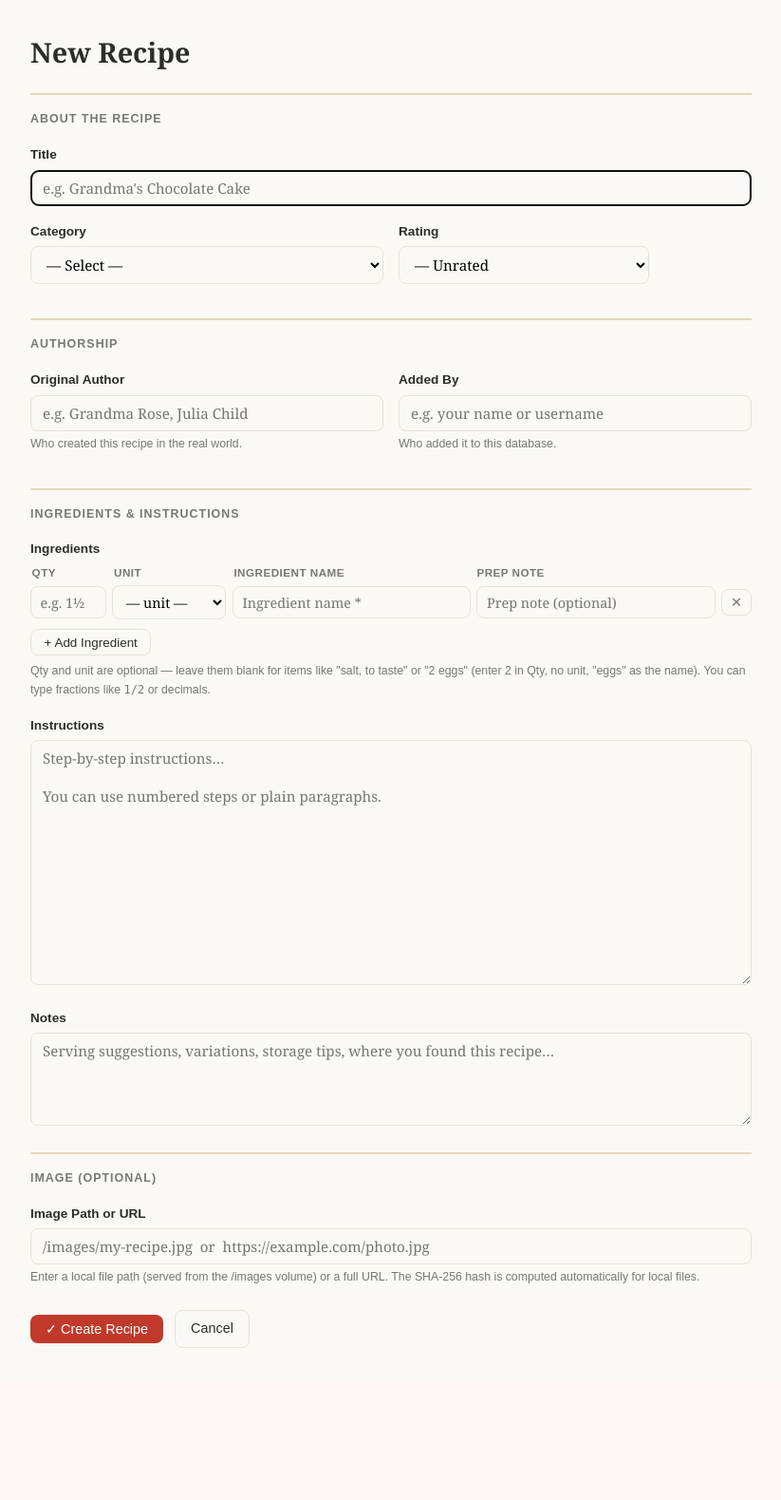
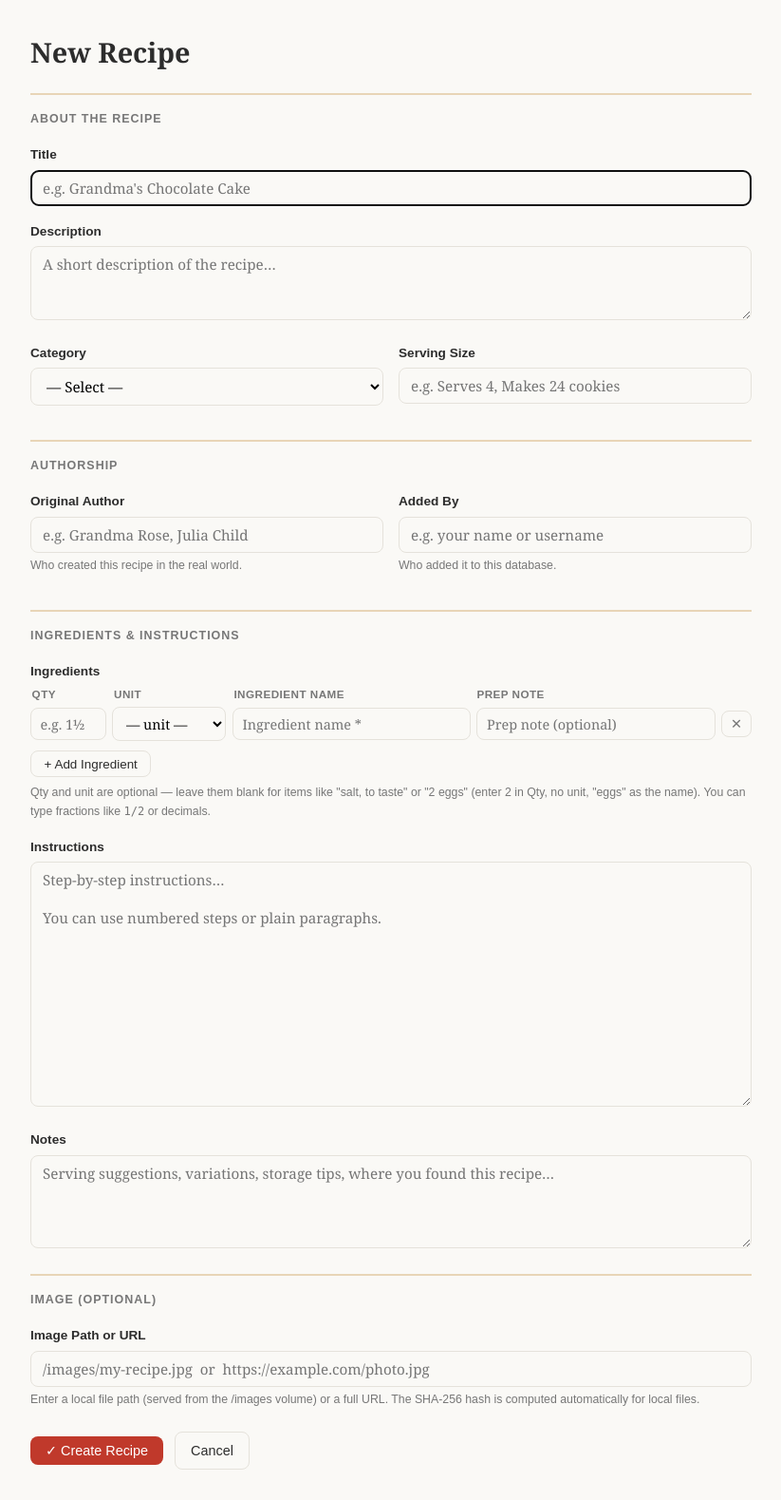
Before and after one commit to calboy1234/therecipes, a Flask app: page /recipes/new in a window 1280 px wide. Shown: the part 43-1622 px from the top of the page at 95% size, without its empty margins (32-855 px from the left). Before the commit the page ends 1462 px from the top, so only its background shows below. Run offline with Flask 3, Linux system fonts and the light colour scheme.

Commit message:
Remove rating system and modified database manage.py — Removed SCHEMA_VERSION, the migrate command entirely, the schema_version table, and the idx_recipes_rating index. Added description and serving_size columns to CREATE TABLE. Cleaned up status to remove the rated/rating stats. app.py — Removed _parse_rating() function, rating from both the INSERT and UPDATE queries, and the "rating" sort option. Added description and serving_size to both queries. recipes.html — Removed the stars() macro, the {% set rating %} tag on each card, the star display block, and the "Highest rated" sort option. recipe_form.html — Removed the rating <select> field and #rating-stars CSS/JS. Added a description textarea below the title, and replaced the rating slot in the two-column grid with a serving_size text input. recipe_view.html — Removed all rating pill CSS and the rating display block. Added serving_size to the meta row (with a 🍽 icon) and a description paragraph that shows below the meta when present.

```diff
--- a/app.py
+++ b/app.py
@@ -47,14 +47,6 @@ def close_db(exc=None):
     if db is not None:
         db.close()
 
-
-def _parse_rating(value) -> int:
-    """Clamp to -1 (unrated) or 0–10."""
-    try:
-        r = int(value)
-        return max(-1, min(10, r))
-    except (TypeError, ValueError):
-        return -1
 
 
 def _normalize_name(raw: str) -> str:
@@ -117,7 +109,6 @@ def recipe_list():
     where = ("WHERE " + " AND ".join(conditions)) if conditions else ""
 
     order = {
-        "rating": "r.rating DESC, r.created_at DESC",
         "title":  "r.title ASC",
         "newest": "r.created_at DESC",
     }.get(sort, "r.created_at DESC")
@@ -158,8 +149,7 @@ def recipe_view(recipe_id):
 @app.route("/recipes/new", methods=["GET", "POST"])
 def recipe_new():
     if request.method == "POST":
-        db     = get_db()
-        rating = _parse_rating(request.form.get("rating", "-1"))
+        db         = get_db()
         image_path = request.form.get("image_path", "").strip() or None
 
         raw_author    = request.form.get("original_author",  "").strip() or None
@@ -174,18 +164,19 @@ def recipe_new():
 
         cur = db.execute("""
             INSERT INTO recipes
-                (title, original_author, recipe_submitter, ingredients, instructions,
-                 notes, dish_category, rating, image_path, image_hash, is_deleted)
-            VALUES (?, ?, ?, ?, ?, ?, ?, ?, ?, ?, 0)
+                (title, original_author, recipe_submitter, description, serving_size,
+                 ingredients, instructions, notes, dish_category, image_path, image_hash, is_deleted)
+            VALUES (?, ?, ?, ?, ?, ?, ?, ?, ?, ?, ?, 0)
         """, (
-            request.form.get("title", "").strip() or None,
+            request.form.get("title",        "").strip() or None,
             author,
             submitter,
-            request.form.get("ingredients", "").strip() or None,
+            request.form.get("description",  "").strip() or None,
+            request.form.get("serving_size", "").strip() or None,
+            request.form.get("ingredients",  "").strip() or None,
             request.form.get("instructions", "").strip() or None,
-            request.form.get("notes", "").strip() or None,
-            request.form.get("dish_category", "").strip() or None,
-            rating,
+            request.form.get("notes",        "").strip() or None,
+            request.form.get("dish_category","").strip() or None,
             image_path,
             image_hash,
         ))
@@ -207,7 +198,6 @@ def recipe_edit(recipe_id):
         abort(404)
 
     if request.method == "POST":
-        rating     = _parse_rating(request.form.get("rating", "-1"))
         image_path = request.form.get("image_path", "").strip() or None
 
         raw_author    = request.form.get("original_author",  "").strip() or None
@@ -226,18 +216,20 @@ def recipe_edit(recipe_id):
         db.execute("""
             UPDATE recipes
             SET title=?, original_author=?, recipe_submitter=?,
+                description=?, serving_size=?,
                 ingredients=?, instructions=?, notes=?,
-                dish_category=?, rating=?, image_path=?, image_hash=?
+                dish_category=?, image_path=?, image_hash=?
             WHERE id=?
         """, (
-            request.form.get("title", "").strip() or None,
+            request.form.get("title",        "").strip() or None,
             author,
             submitter,
-            request.form.get("ingredients", "").strip() or None,
+            request.form.get("description",  "").strip() or None,
+            request.form.get("serving_size", "").strip() or None,
+            request.form.get("ingredients",  "").strip() or None,
             request.form.get("instructions", "").strip() or None,
-            request.form.get("notes", "").strip() or None,
-            request.form.get("dish_category", "").strip() or None,
-            rating,
+            request.form.get("notes",        "").strip() or None,
+            request.form.get("dish_category","").strip() or None,
             image_path,
             image_hash,
             recipe_id,
--- a/templates/recipe_form.html
+++ b/templates/recipe_form.html
@@ -4,14 +4,6 @@
 
 {% block content %}
 <style>
-  /* ── Live star preview ── */
-  #rating-stars {
-    font-size: 1.15rem;
-    letter-spacing: .06em;
-    transition: color .15s;
-    min-width: 6rem;
-  }
-
   /* ── Image preview ── */
   #img-preview {
     display: none;
@@ -129,6 +121,12 @@
            autofocus />
   </div>
 
+  <div class="form-group">
+    <label for="description">Description</label>
+    <textarea id="description" name="description" rows="3"
+              placeholder="A short description of the recipe…">{{ recipe['description'] or '' if not is_new else '' }}</textarea>
+  </div>
+
   <div style="display:grid; grid-template-columns:1fr 1fr; gap:1rem;">
     <div class="form-group">
       <label for="dish_category">Category</label>
@@ -142,22 +140,10 @@
     </div>
 
     <div class="form-group">
-      <label for="rating">Rating</label>
-      <div style="display:flex; align-items:center; gap:.75rem;">
-        <select id="rating" name="rating" style="flex:1;"
-                onchange="updateStars(this.value)">
-          <option value="-1" {{ 'selected' if is_new or (recipe['rating']|default(-1))|int == -1 }}>
-            — Unrated
-          </option>
-          {% for v in range(0, 11) %}
-            <option value="{{ v }}"
-              {{ 'selected' if (not is_new and (recipe['rating']|default(-1))|int == v) }}>
-              {{ v }} / 10{% if v == 0 %} — Poor{% elif v <= 3 %} — Below avg{% elif v <= 5 %} — Average{% elif v <= 7 %} — Good{% elif v == 8 %} — Very good{% elif v == 9 %} — Excellent{% else %} — Exceptional{% endif %}
-            </option>
-          {% endfor %}
-        </select>
-        <span id="rating-stars"></span>
-      </div>
+      <label for="serving_size">Serving Size</label>
+      <input type="text" id="serving_size" name="serving_size"
+             value="{{ recipe['serving_size'] or '' if not is_new else '' }}"
+             placeholder="e.g. Serves 4, Makes 24 cookies" />
     </div>
   </div>
 
@@ -260,22 +246,6 @@
 </form>
 
 <script>
-  // ── Star preview ──────────────────────────────────────────────────────────
-  function updateStars(val) {
-    const el = document.getElementById('rating-stars');
-    const v  = parseInt(val, 10);
-    if (v < 0) { el.innerHTML = ''; el.style.color = ''; return; }
-    const filled = Math.floor(v / 2);
-    const half   = v % 2 === 1;
-    const empty  = 5 - filled - (half ? 1 : 0);
-    el.innerHTML =
-      '<span style="color:inherit">' + '★'.repeat(filled) + '</span>' +
-      (half ? '<span style="display:inline-block;overflow:hidden;width:.55em;color:inherit">★</span>' : '') +
-      '<span style="opacity:.35">' + '☆'.repeat(empty) + '</span>';
-    el.style.color = v >= 7 ? '#27ae60' : (v >= 4 ? '#f39c12' : '#c0392b');
-  }
-  updateStars(document.getElementById('rating').value);
-
   // ── Image preview ─────────────────────────────────────────────────────────
   function previewImage(val) {
     const img = document.getElementById('img-preview');
```
Also changed, not shown: manage.py (+13 -79 lines), templates/recipe_view.html (+9 -43 lines), templates/recipes.html (+0 -19 lines).
